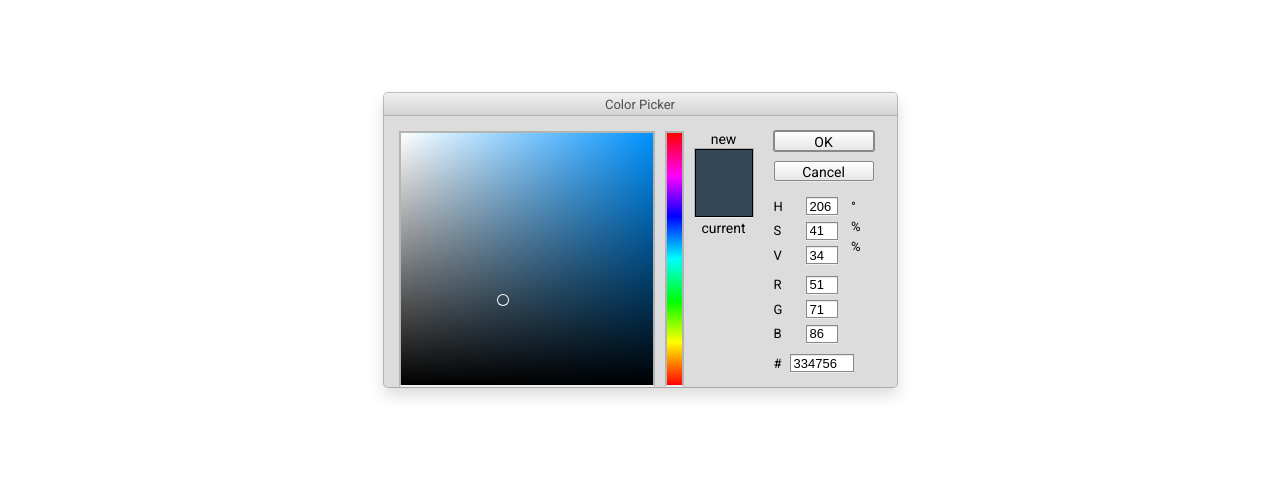
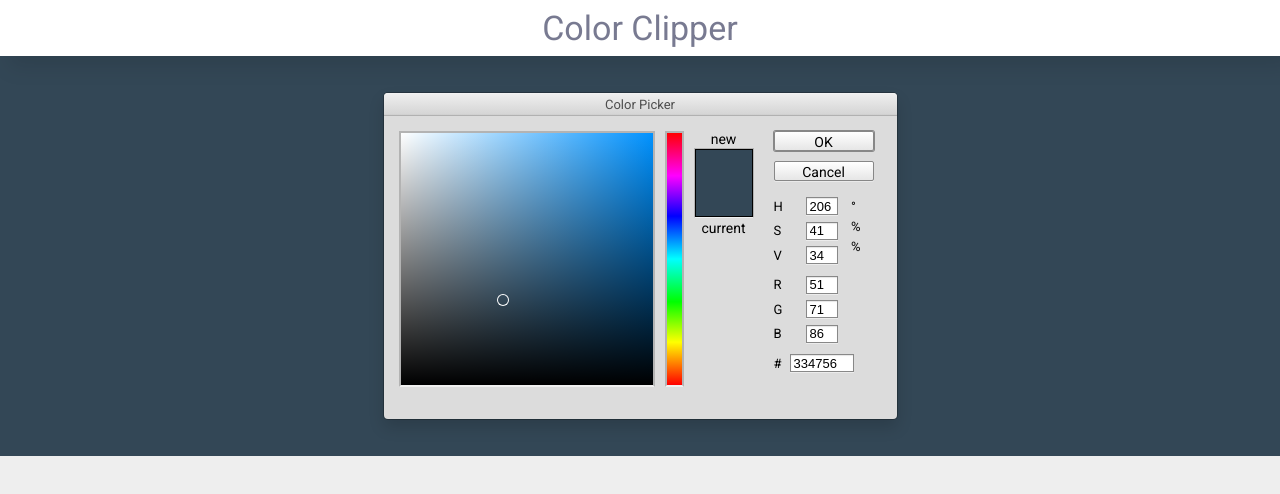
Before and after one commit to fenriquegimenez-zz/colorclipper, a React (Create React App) app: page / in a window 1280 px wide. Shown: the top 494 px of the page. Built offline with nearby package versions, Linux system fonts and the light colour scheme.

Commit message:
add useWindowSize hook

```diff
--- a/src/App.css
+++ b/src/App.css
@@ -1,13 +1,46 @@
+/*Layout*/
+.app {
+  width: 100%;
+}
+.navbar {
+  background-color: white;
+  padding: 0.5em;
+  display: flex;
+  justify-content: center;
+  align-items: center;
+  filter: drop-shadow(10px 10px 10px rgba(0, 0, 0, 0.1));
+  width: 100%;
+}
 .header {
   display: flex;
   justify-content: center;
   align-items: center;
-  height: 60vh;
+  height: 55vh;
+  width: 100%;
 }
 
 .main {
 }
 
-.header .logo {
-  padding: 2em;
+/*Elements styles*/
+.navbar .logo {
+  font-weight: 100;
+  font-size: 34px;
+  color: #787a91;
 }
+
+.header .colorpicker {
+  padding-bottom: 2em;
+}
+
+@media (min-width: 700px) {
+  .header {
+    height: 40vh;
+  }
+}
+
+@media (min-width: 800px) {
+  .header {
+    height: 50vh;
+  }
+}
--- a/src/App.js
+++ b/src/App.js
@@ -3,13 +3,20 @@ import { PhotoshopPicker, SketchPicker } from "react-color";
 import { isDesktop } from "react-device-detect";
 
 import "./App.css";
+import useWindowSize from "./hooks/useWindowSize";
 
 function App() {
   const [color, setColor] = useState("#334756");
+  const windowSize = useWindowSize();
+
+  console.log(windowSize);
 
   return (
     <div className="App">
-      <header className="header">
+      <nav className="navbar">
+        <h1 className="logo">Color Clipper</h1>
+      </nav>
+      <header className="header" style={{ backgroundColor: color }}>
         {isDesktop ? (
           <PhotoshopPicker
             className="colorpicker"
--- /dev/null
+++ b/src/hooks/useWindowSize.js
@@ -0,0 +1,26 @@
+import { useState, useEffect } from "react";
+
+function useWindowSize() {
+  const [windowSize, setWindowSize] = useState({
+    width: null,
+    height: null,
+  });
+
+  useEffect(() => {
+    //handle for the window resize event
+    function handleResize() {
+      setWindowSize({
+        width: window.innerWidth,
+        height: window.innerHeight,
+      });
+    }
+    window.addEventListener("resize", handleResize);
+
+    handleResize();
+
+    return window.removeEventListener("resize", handleResize);
+  }, []);
+  return windowSize;
+}
+
+export default useWindowSize;
--- a/src/index.css
+++ b/src/index.css
@@ -16,4 +16,6 @@ a {
 body {
   font-family: "Roboto", sans-serif;
   font-size: 16px;
+  background-color: #eeeeee;
+  width: 100%;
 }
```
